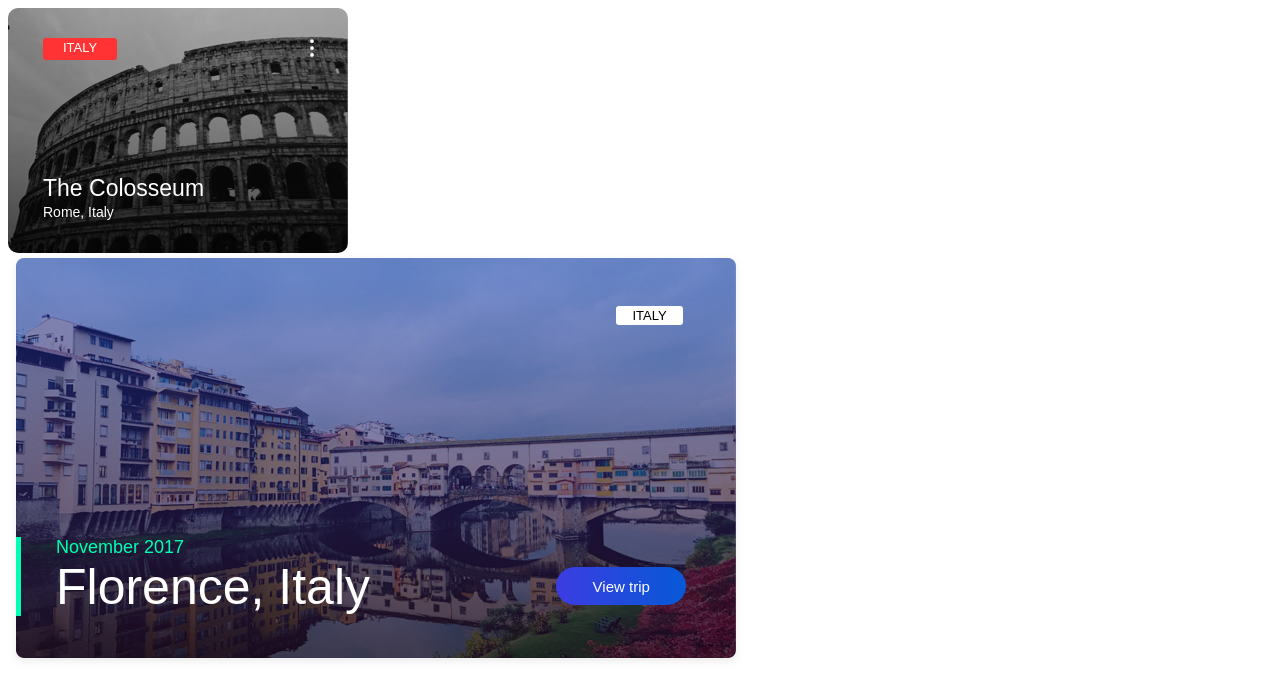
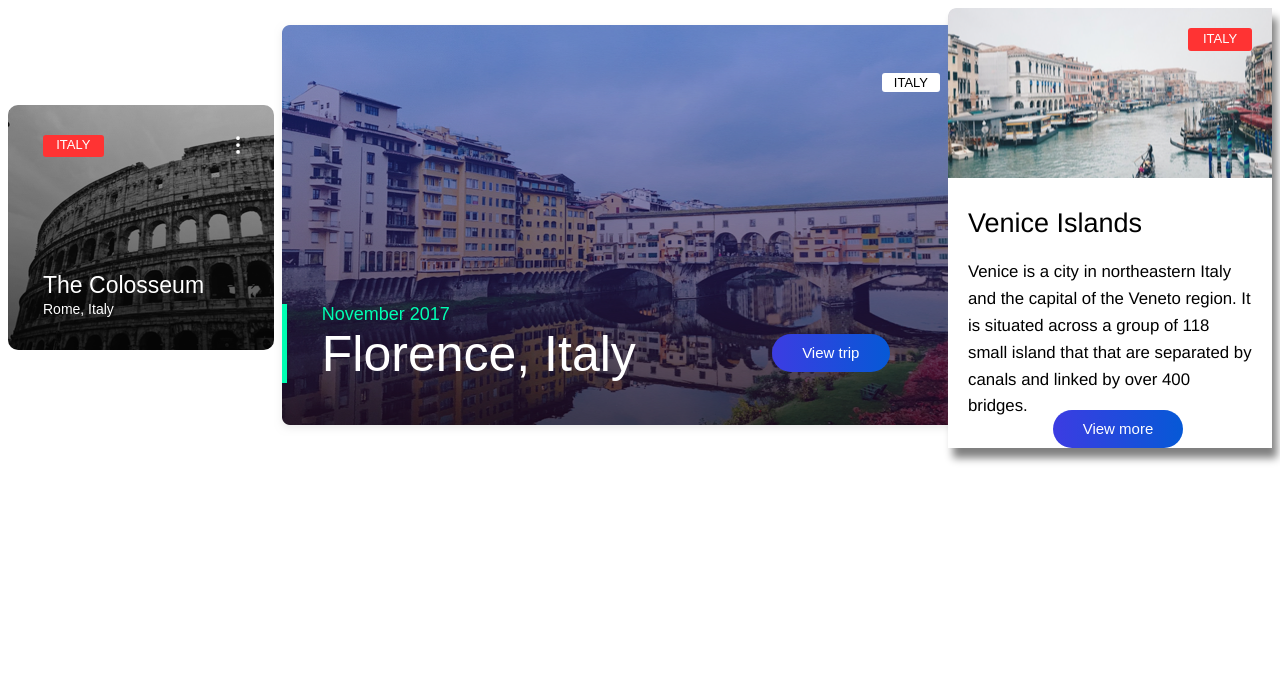
Before and after one commit to Eleven-SHI/JiangrenFrontend, a plain HTML site: page index.html in a window 1280 px wide. Drawn offline with Linux system fonts and the light colour scheme.

Commit message:
Assignment2
card3 not compete well

```diff
--- a/index.html
+++ b/index.html
@@ -5,11 +5,12 @@
     <meta charset="UTF-8">
     <meta http-equiv="X-UA-Compatible" content="IE=edge">
     <meta name="viewport" content="width=device-width, initial-scale=1.0">
-    <title>Assignment1 - 11</title>
+    <title>Assignment2 - 11</title>
     <link rel="stylesheet" href="./styles/styles.css" />
 </head>
 
 <body>
+    <div class="card-container">
         <div class="card1">
             <div class="card1-container1">
                 <div class="card1__tag">ITALY</div>
@@ -29,19 +30,34 @@
                 </div>
             </div>
             <div class="card2-container">
-            <div class="card2__ifo">
-                <div class="card2__subtitle">
-                    November 2017
-                </div>
-                <div class="card2__title">
-                    Florence, Italy
-                </div>
+                <div class="card2__info">
+                    <h2>November 2017</h2>
+                    <h1>Florence, Italy</h1>
                 </div>
                 <button class="card2__btn">
                     View trip
                 </button>
             </div>
         </div>
+        <div class="card3">
+            <div class="card3-container card3__background1">
+                <div class="card1__tag">ITALY</div>
+            </div>
+            <div class="card3-container card3__background2">
+                <h1>Venice Islands</h1>
+                <p>
+                    Venice is a city in northeastern Italy and the capital of the Veneto region.
+                    It is situated across a group of 118 small island that that are separated by canals and linked by
+                    over
+                    400 bridges.
+                </p>
+
+            </div>
+            <div class="card3-contiiner"><a href="https://en.wikipedia.org/wiki/Venice" target="_none"><button
+                        class="card3__btn">View more</button></a>
+            </div>
+        </div>
+    </div>
 </body>
 
 </html>
--- a/styles/styles.css
+++ b/styles/styles.css
@@ -1,3 +1,9 @@
+.card-container{
+    display: flex;
+    flex-flow: row;
+    justify-content: space-around;
+    align-items: center;
+}
 .card1{
     background-image: url("../img/bg-4.png");
     border-radius: 10px;
@@ -69,9 +75,6 @@
 
 .card2{
     background-image: url("../img/bg-2.png");
-    /* background-repeat: no-repeat;
-    background-size: 100% 100%; */
-    /* border-radius: 10px;   */
     width: 736px;
     height: 416px;
     display: flex;
@@ -101,7 +104,7 @@
     text-align: center;
 }
 
-.card2__ifo{
+.card2__info{
     border-style: none none none solid;
     border-color: rgb(0, 255, 179);
     border-width: 5px;
@@ -111,20 +114,24 @@
     justify-content: space-between;
 }
 
-.card2__subtitle{
+.card2__info > h2{
     color:rgb(0, 255, 179);
     font-family: sans-serif;
     font-size: 18px;
+    font-weight: 200;
+    margin: 0%;
 }
 
-.card2__title{
+.card2__info > h1{
     font-family: Arial, sans-serif;
     color: white;
     font-size: 50px;
+    font-weight: 200;
+    padding: 0%;
+    margin: 0%;
 }
 
 .card2__btn{
-    background-color:transparent;
     background-image: linear-gradient(to right, rgb(60, 60, 226), rgb(6, 89, 214));
     width: 18%;
     height: 38px;
@@ -141,3 +148,66 @@
 .card2__btn:hover{
     background-image: linear-gradient(to right, rgb(70, 60, 161), rgb(5, 63, 221));
 }
+
+.card3{
+    width: 340px;
+    box-shadow: 5px 10px 8px gray;
+    display: flex;
+    flex-direction: column;
+    justify-content: space-around;
+}
+
+.card3-container{
+    display: flex;
+    flex-direction: column;
+    justify-content: space-between;
+}
+.card3__background1{
+    background-image: url("../img/bg-3.png");
+    height: 170px;
+}
+.card3__background2{
+    /* position: relative;
+    left: 0px;
+    top: 0px; */
+    background-image: linear-gradient(to bottom, rgba(255, 255, 255, 0), rgb(255, 255, 255));
+    /* z-index: 1; */
+}
+.card3-container > .card1__tag{
+    margin: 20px 20px 0px 240px;
+    width: 50px;
+    padding: 3px 7px 2px 7px;
+}
+
+.card3-container > h1{
+    font-family: Helvetica, sans-serif;
+    font-size: 27px;
+    font-weight: 200;
+    margin: 30px 20px 0px 20px;
+}
+
+.card3-container > p{
+    font-family: Helvetica, sans-serif;
+    font-size: 105%;
+    line-height: 1.6;
+    margin: 20px 20px 0px 20px;
+}
+
+.card3__btn{
+    background-image: linear-gradient(to right, rgb(60, 60, 226), rgb(6, 89, 214));
+    width: 130px;
+    height: 38px;
+    border: none;
+    border-radius: 25px;
+    margin-left: 105px;
+    margin-top: -180px;
+
+    font-family: sans-serif;
+    font-size: 15px;
+    color: white;
+    text-align: center;
+}
+
+.card3__btn:hover{
+    background-image: linear-gradient(to right, rgb(70, 60, 161), rgb(5, 63, 221));
+}
```
Also changed, not shown: Homework Cards sample.png (deleted). Lines whose indentation alone changed are shown as unchanged.
